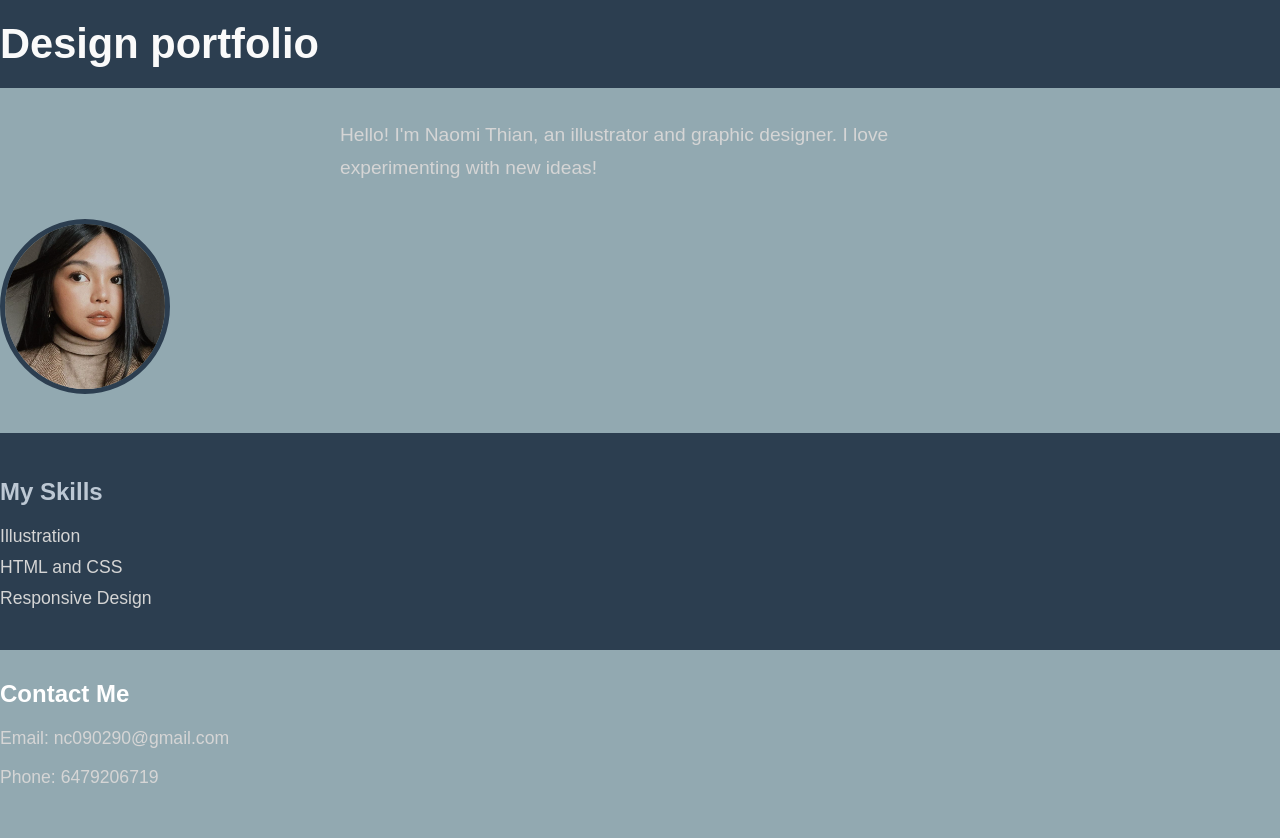
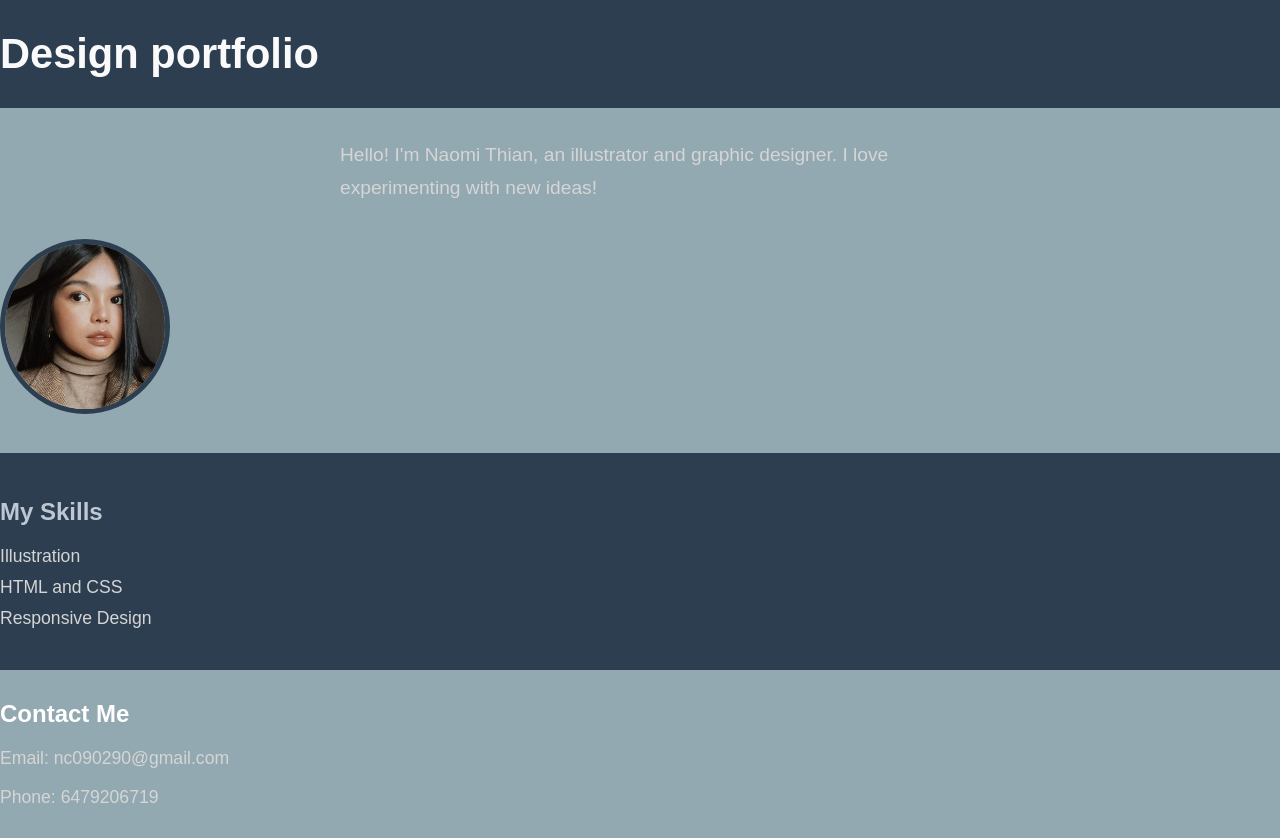
Before and after one commit to naomithian/Exercise-2, a plain HTML site: page index.html in a window 1280 px wide. Drawn offline with Linux system fonts and the light colour scheme; files whose address does not match are found by name.

Commit message:
Updated padding
updated padding of header

```diff
--- a/style.css
+++ b/style.css
@@ -12,7 +12,7 @@ body {
 header {
     background-color: #2c3e50;
     color: rgb(250, 250, 250);
-    padding: 20px 0;
+    padding: 30px 0;
 }
 
 header h1 {
```
